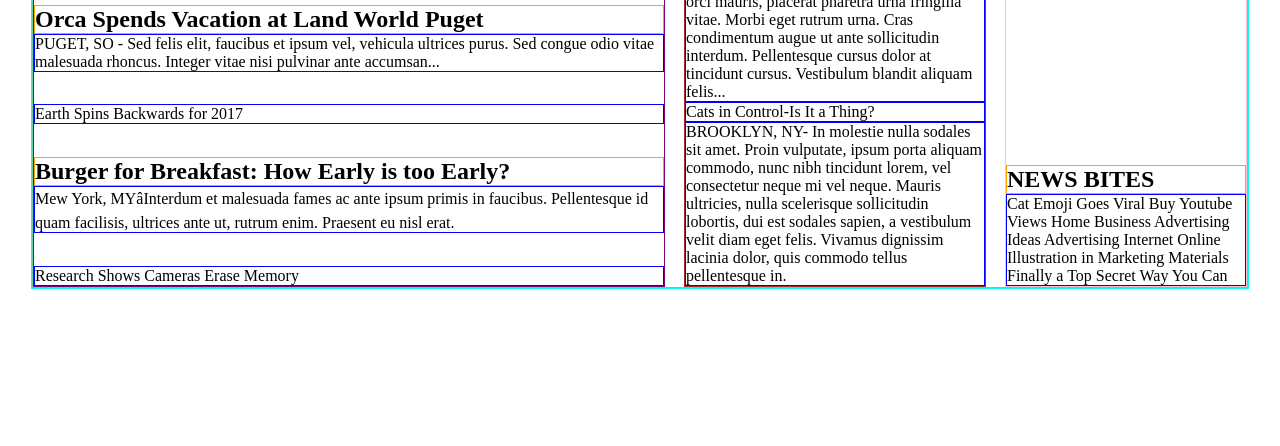
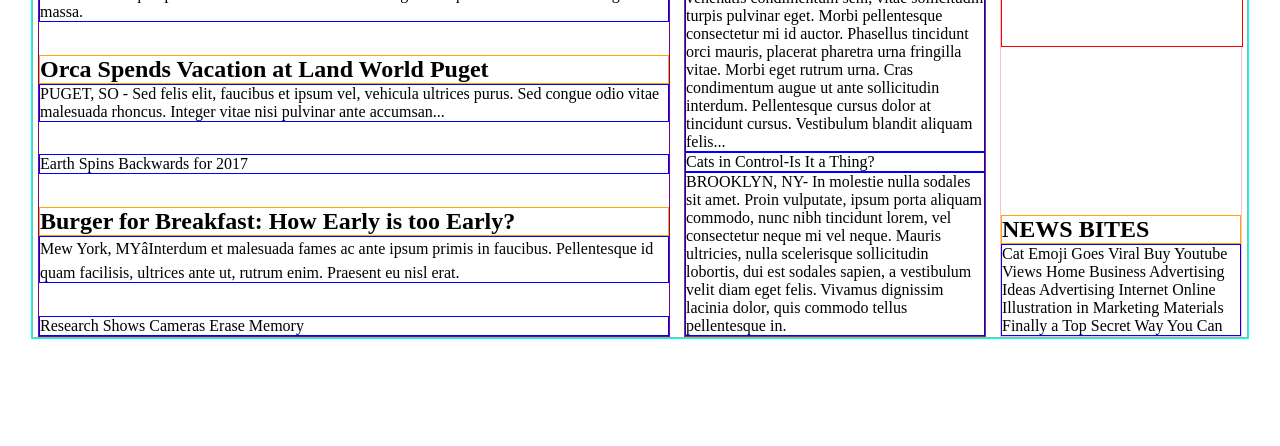
Before and after one commit to CazzaM/mytimesnew, a plain HTML site: page index.html in a window 1280 px wide. Shown: the part 354-800 px from the top of the page. Drawn offline with Linux system fonts and the light colour scheme.

Commit message:
Remove margin 0 from large medium and small.

```diff
--- a/resources/css/styles.css
+++ b/resources/css/styles.css
@@ -98,7 +98,7 @@
 }
 
 .large {
-  margin: 0;
+  /* margin: 0;*/
   /* Create the width of the flex container*/
   width: 630px;
   /* Create temporary borders to make life easier*/
@@ -106,7 +106,7 @@
 }
 
 .medium {
-  margin: 0;
+  /* margin: 0;*/
   /* Create the width of the flex container*/
   width: 300px;
   /* Create temporary borders to make life easier*/
@@ -115,7 +115,7 @@
 }
 
 .small {
-  margin: 0;
+  /* margin: 0;*/
   /* Create the width of the flex container*/
   width: 240px;
   /* Create temporary borders to make life easier*/
```
